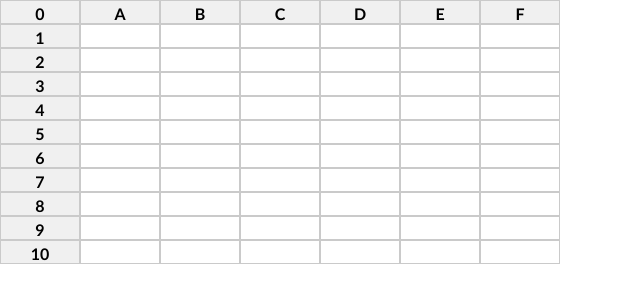
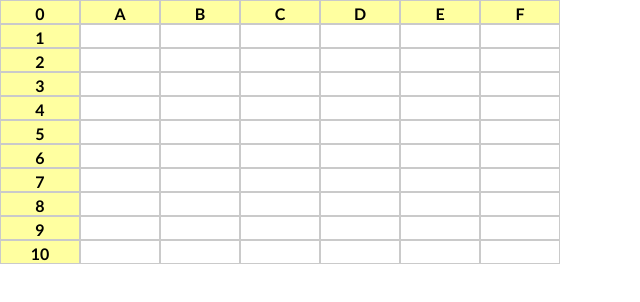
Before and after one commit to JulianNicholls/React-Spreadsheet, a React (Create React App) app: page / in a window 1280 px wide. Shown: the top 302 px of the page, without its empty margins (0-640 px from the left). Built offline with nearby package versions, Linux system fonts and the light colour scheme.

Commit message:
use passed executeFormula to calculate formulae.
Change CSS based on whether cell is selected or being editied.
Change styling for header cells.

```diff
--- a/src/components/Cell.js
+++ b/src/components/Cell.js
@@ -22,6 +22,24 @@ class Cell extends React.Component {
 
   componentWillUnmount() {
     window.document.removeEventListener('unselectAll', this.handleUnselectAll);
+  }
+
+  shouldComponentUpdate(nextProps, nextState) {
+    const { value, editing, selected } = this.state;
+
+    // Has a formula? May need to be updated.
+    if (value && value[0] === '=') return true;
+
+    // State or props changed, needs to update
+    if (
+      nextState.value !== value ||
+      nextProps.value !== value ||
+      nextState.editing !== editing ||
+      nextState.selected !== selected
+    )
+      return true;
+
+    return false;
   }
 
   // Before updating, execute the formula on the Cell value to calculate the
@@ -100,10 +118,24 @@ class Cell extends React.Component {
     this.setState({ selected: true, editing: true });
   };
 
-  determineDisplay = ({ x, y }, value) => value;
+  determineDisplay = ({ x, y }, value) => {
+    if (value[0] === '=') {
+      const res = this.props.executeFormula((x, y), value.substring(1));
+
+      if (res.error) {
+        console.log({ res });
+        return '#INVALID';
+      }
+
+      return res.result;
+    }
+
+    return value;
+  };
 
   setCSS = () => {
     const { x, y } = this.props;
+    const { selected, editing } = this.state;
 
     const css = {
       border: '1px solid #cacaca',
@@ -124,8 +156,20 @@ class Cell extends React.Component {
 
     if (x === 0 || y === 0) {
       css.textAlign = 'center';
-      css.backgroundColor = '#f0f0f0';
+      css.backgroundColor = '#ffffa0';
       css.fontWeight = 'bold';
+    }
+
+    if (selected) {
+      css.outlineColor = 'lightblue';
+      css.outlineStyle = 'dotted';
+    }
+
+    if (editing) {
+      css.outlineColor = 'blue';
+      css.backgroundColor = '#e8ffff';
+    } else if (!isNaN(parseInt(this.display, 10))) {
+      css.textAlign = 'right';
     }
 
     return css;
@@ -133,7 +177,7 @@ class Cell extends React.Component {
 
   render() {
     const { x, y } = this.props;
-    const { selected, editing, value } = this.state;
+    const { editing, value } = this.state;
 
     const css = this.setCSS();
 
@@ -147,11 +191,6 @@ class Cell extends React.Component {
           {alpha[x]}
         </span>
       );
-    }
-
-    if (selected) {
-      css.outlineColor = 'lightblue';
-      css.outlineStyle = 'dotted';
     }
 
     if (editing) {
```
